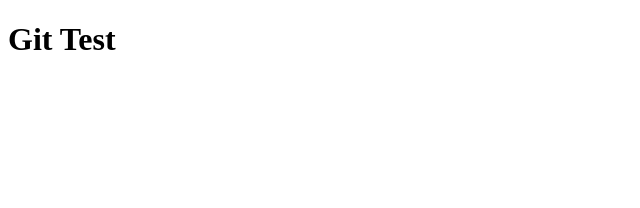
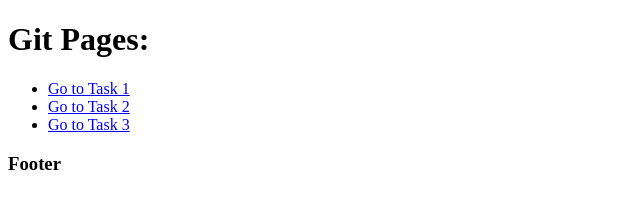
Before and after one commit to blackvladik/git_test, a plain HTML site: page index.html in a window 1280 px wide. Shown: the whole page, without its empty margins (0-640 px from the left). Drawn offline with Linux system fonts and the light colour scheme.

Commit message:
Add list with links of pages to index.html

```diff
--- a/index.html
+++ b/index.html
@@ -7,9 +7,16 @@
     <meta name="viewport" content="width=device-width, initial-scale=1.0">
     <title>Document</title>
 </head>
-
 <body>
-    <h1>Git Test</h1>
+    <h1>Git Pages:</h1>
+    <ul>
+        <li><a href="task1.html">Go to Task 1</a></li>
+        <li><a href="task2.html">Go to Task 2</a></li>
+        <li><a href="task3.html">Go to Task 3</a></li>
+    </ul>
+    <footer>
+        <h3>Footer</h3>
+    </footer>
 </body>
 
 </html>
```
